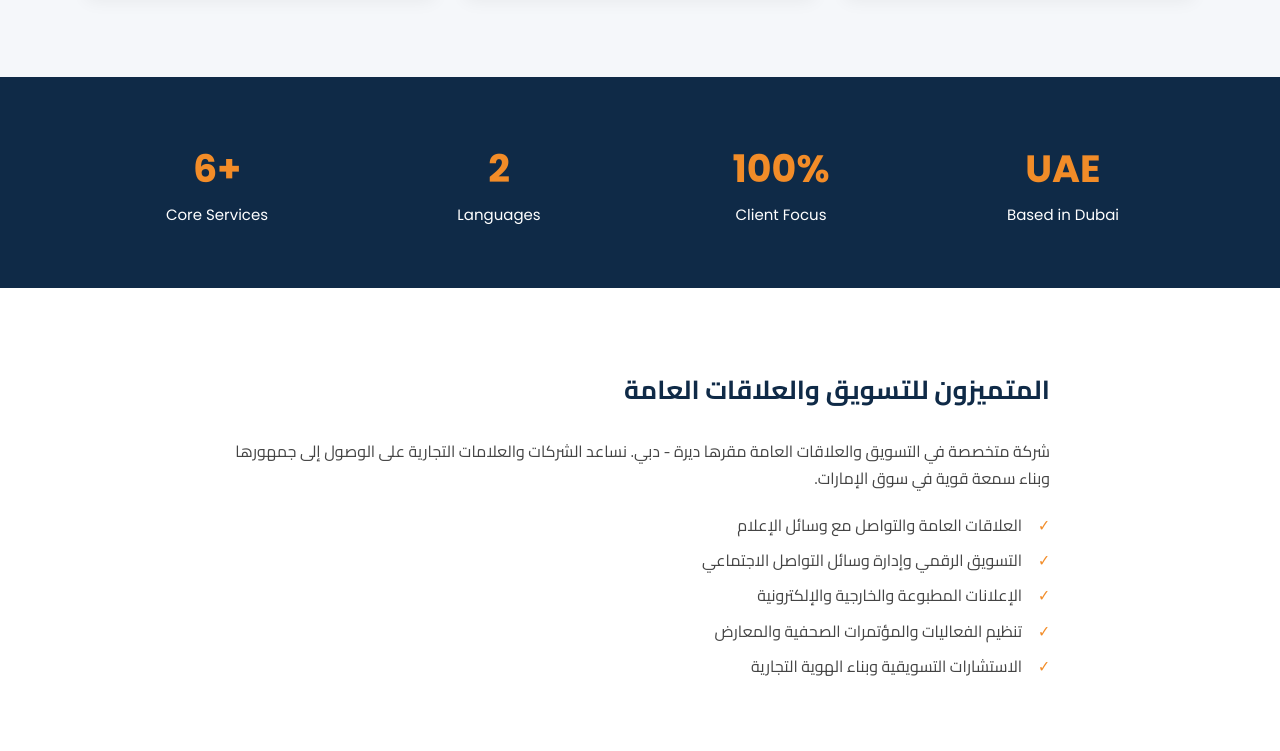
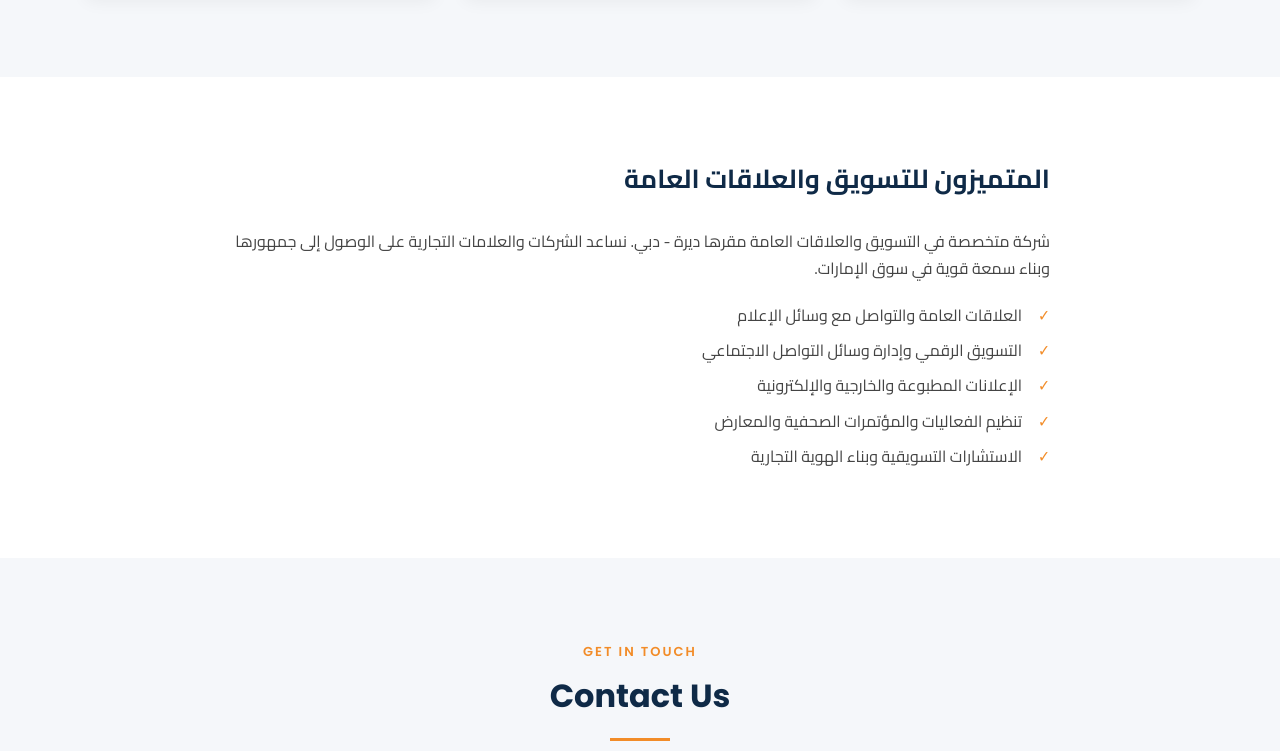
Before and after one commit to repeating/almtmyzwwn-site, a plain HTML site: page index.html in a window 1280 px wide. Shown: the part 2129-2880 px from the top of the page. Drawn offline with Linux system fonts and the light colour scheme.

Commit message:
Remove stats strip and photo credits
Co-Authored-By: Claude Opus 5.5 <noreply@anthropic.com>

```diff
--- a/index.html
+++ b/index.html
@@ -73,11 +73,6 @@
   .card h4 { color: var(--navy); font-size: 18px; margin: 0 0 8px; }
   .card p { margin: 0; font-size: 14px; }
 
-  /* stats */
-  .stats { background: var(--navy); color: #fff; padding: 60px 0; }
-  .stats .container { display: grid; grid-template-columns: repeat(4, 1fr); gap: 20px; text-align: center; }
-  .stats b { display: block; font-size: 38px; color: var(--orange); }
-
   /* arabic */
   .arabic-block { text-align: right; max-width: 820px; margin: 0 auto; font-size: 16px; }
   .arabic-block h3 { color: var(--navy); font-size: 26px; margin-top: 0; }
@@ -93,14 +88,11 @@
   .map iframe { width: 100%; height: 100%; min-height: 320px; border: 0; }
 
   footer { background: #0a1e33; color: #9fb0c3; text-align: center; padding: 28px 0; font-size: 13px; }
-  footer .credits { font-size: 11px; color: #6c7f94; margin-top: 8px; }
-  footer .credits a { color: #6c7f94; }
 
   @media (max-width: 900px) {
     nav a:not(.btn) { display: none; }
     .about, .contact-grid { grid-template-columns: 1fr; }
     .cards { grid-template-columns: 1fr 1fr; }
-    .stats .container { grid-template-columns: 1fr 1fr; }
   }
   @media (max-width: 600px) {
     header .container { height: 64px; }
@@ -182,15 +174,6 @@
   </div>
 </section>
 
-<div class="stats">
-  <div class="container">
-    <div><b>6+</b>Core Services</div>
-    <div><b>2</b>Languages</div>
-    <div><b>100%</b>Client Focus</div>
-    <div><b>UAE</b>Based in Dubai</div>
-  </div>
-</div>
-
 <section id="arabic">
   <div class="container">
     <div class="arabic-block ar">
@@ -232,9 +215,7 @@
 
 <footer>
   <div class="container">
-    &copy; 2026 Almtmyzwwn for Marketing &amp; PR - المتميزون للتسويق والعلاقات العامة. All rights reserved.
-    <div class="credits">Photos (CC BY via Flickr/Openverse): Francisco Anzola, lam_chihang, magicatwork, henribergius (CC BY-SA), farrokhi, ccnull.de Bilddatenbank; meeting room via WordPress Photo Directory (CC0).</div>
-  </div>
+    &copy; 2026 Almtmyzwwn for Marketing &amp; PR - المتميزون للتسويق والعلاقات العامة. All rights reserved.  </div>
 </footer>
 
 </body>
```
